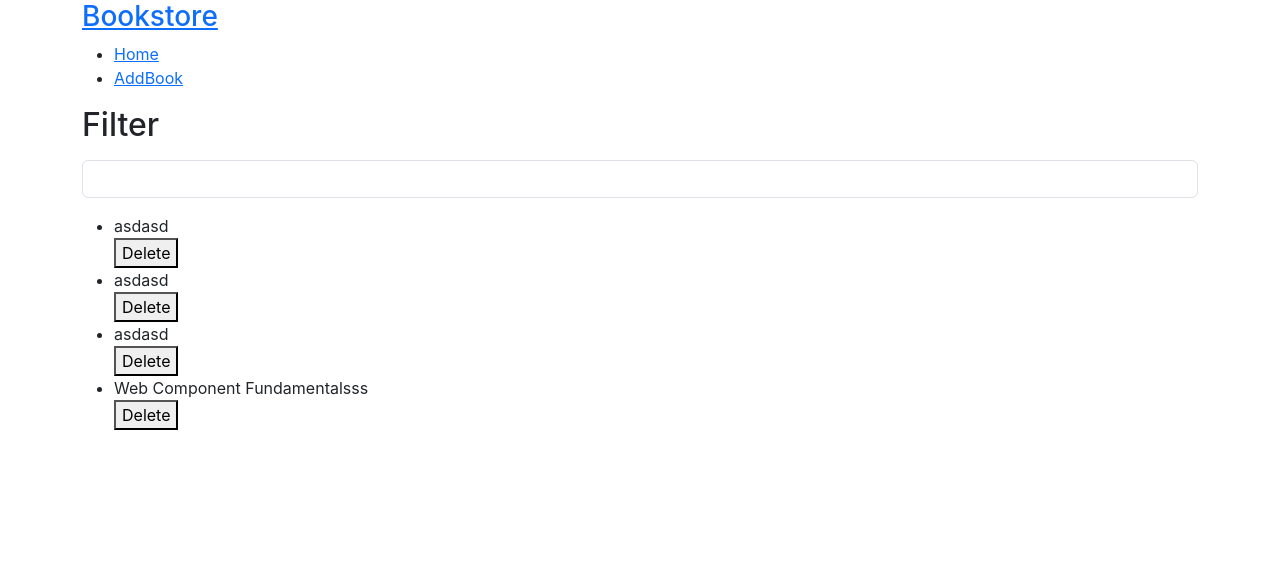
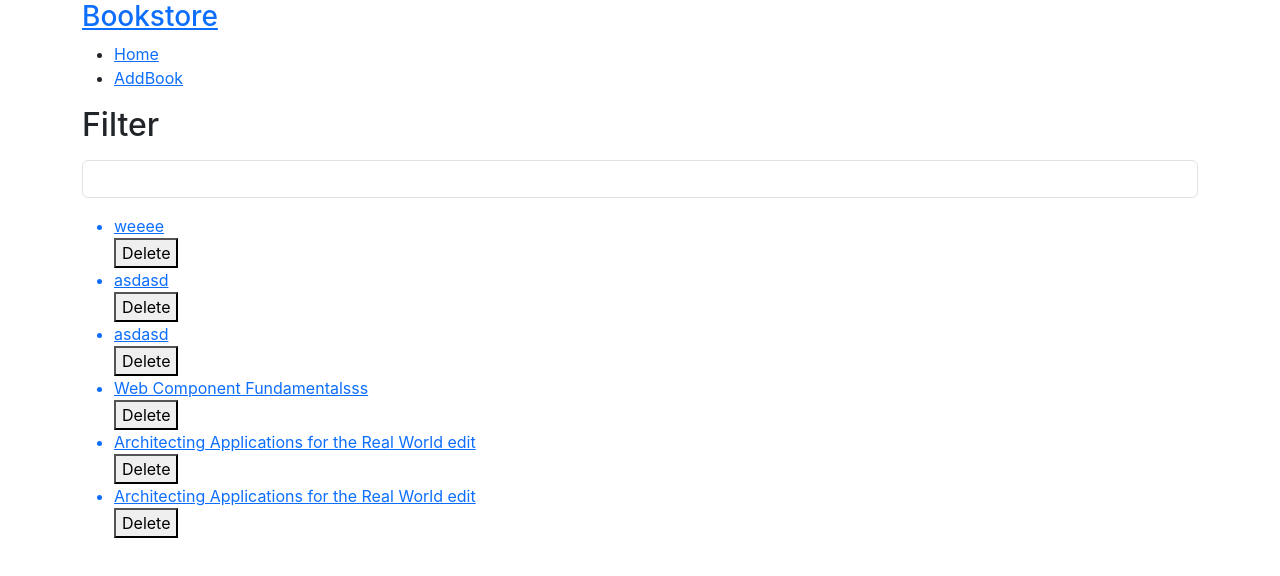
Before and after one commit to priyanka19697/Bookstore, a React (Create React App) app: page / in a window 1280 px wide. Shown: the top 576 px of the page. Built offline with nearby package versions, Linux system fonts and the light colour scheme; data requests are answered from the project's data file.

Commit message:
EDIT COMPLTE

```diff
--- a/db.json
+++ b/db.json
@@ -1,8 +1,8 @@
 {
   "books": [
     {
-      "title": "asdasd",
-      "author": "123",
+      "title": "weeee",
+      "author": "123 dogi",
       "isbn": "123",
       "publicationDate": "123",
       "publisher": "123`",
@@ -43,6 +43,28 @@
       "genre": "sexy",
       "format": "wooo",
       "id": 9
+    },
+    {
+      "title": "Architecting Applications for the Real World edit",
+      "author": "buny",
+      "isbn": "123",
+      "publicationDate": "ads",
+      "publisher": "asd",
+      "price": "asdas",
+      "genre": "asdas",
+      "format": "asd",
+      "id": 10
+    },
+    {
+      "title": "Architecting Applications for the Real World edit",
+      "author": "buny and dogi",
+      "isbn": "123",
+      "publicationDate": "ads",
+      "publisher": "asd",
+      "price": "asdas",
+      "genre": "asdas",
+      "format": "asd",
+      "id": 11
     }
   ]
 }
--- a/src/App.js
+++ b/src/App.js
@@ -22,6 +22,7 @@ class App extends Component {
 					<Switch>
 						<Route exact path="/" component={ViewBooks} />
 						<Route exact path="/addbook" component={AddBook} />
+						<Route exact path="/edit/:bookId" component={AddBook}></Route>
 						{/* <Route path="/:post_id" component={AddBook} /> */}
 					</Switch>
 				</div>
--- a/src/components/AddBook.js
+++ b/src/components/AddBook.js
@@ -1,5 +1,5 @@
 import React, { Component } from 'react';
-import { saveBook } from '../data/BookApi';
+import { saveBook, getBook } from '../data/BookApi';
 
 class AddBook extends Component {
 	state = {
@@ -13,6 +13,34 @@ class AddBook extends Component {
 		format: null,
 	};
 
+	checkExistence = () => {
+		if(this.props.match.params.bookId ) {
+			console.log("FOUND BOOKID");
+			// now get the book from server
+			// bad way to make network call for 1 book but works
+			getBook(this.props.match.params.bookId).then((book) => {
+				this.setState({
+					title: book.title,
+					author: book.author,
+					isbn: book.isbn,
+					publicationDate: book.publicationDate,
+					publisher: book.publisher,
+					price: book.price,
+					genre: book.genre,
+					format: book.format,
+					id: book.id // setting id is important
+				})
+			})
+		}
+		 else{
+			 console.log("NO BOOKID FOUND"); // so render empty form
+		 }
+	}
+
+	componentDidMount() {
+		this.checkExistence();
+	}
+
 	handleChange = e => {
 		this.setState({
 			[e.target.id]: e.target.value,
@@ -25,6 +53,8 @@ class AddBook extends Component {
 	};
 
 	render() {
+		console.log(this.props);
+		console.log("STATE", this.state)
 		return (
 			<div className="container">
 				<div className="form-group">
@@ -32,35 +62,35 @@ class AddBook extends Component {
 						<label htmlFor="title">
 							<h4>Title</h4>
 						</label>
-						<input type="text" className="form-control" id="title" onChange={this.handleChange} />
+						<input type="text" value={this.state.title} className="form-control" id="title" onChange={this.handleChange} />
 						<label htmlFor="author">
 							<h4>Author</h4>
 						</label>
-						<input type="text" id="author" className="form-control" onChange={this.handleChange} />
+						<input type="text" value={this.state.author} id="author" className="form-control" onChange={this.handleChange} />
 						<label htmlFor="isbn">
 							<h4>ISBN</h4>
 						</label>
-						<input type="text" id="isbn" className="form-control" onChange={this.handleChange} />
+						<input type="text" value={this.state.isbn} id="isbn" className="form-control" onChange={this.handleChange} />
 						<label htmlFor="publicationDate" className="">
 							<h4>PublicationDate</h4>
 						</label>
-						<input type="text" id="publicationDate" className="form-control" onChange={this.handleChange} />
+						<input type="text" value={this.state.publicationDate} id="publicationDate" className="form-control" onChange={this.handleChange} />
 						<label htmlFor="publisher" className="">
 							<h4>Publisher</h4>
 						</label>
-						<input type="text" id="publisher" className="form-control" onChange={this.handleChange} />
+						<input type="text" value={this.state.publisher} id="publisher" className="form-control" onChange={this.handleChange} />
 						<label htmlFor="price" className="">
 							<h4>Price</h4>
 						</label>
-						<input type="text" id="price" className="form-control" onChange={this.handleChange} />
+						<input type="text" id="price" value={this.state.price} className="form-control" onChange={this.handleChange} />
 						<label htmlFor="genre" className="">
 							<h4>Genre</h4>
 						</label>
-						<input type="text" id="genre" className="form-control" onChange={this.handleChange} />
+						<input type="text" id="genre" value={this.state.genre} className="form-control" onChange={this.handleChange} />
 						<label htmlFor="format" className="">
 							<h4>Format</h4>
 						</label>
-						<input type="text" id="format" className="form-control" onChange={this.handleChange} />
+						<input type="text" id="format" value={this.state.format} className="form-control" onChange={this.handleChange} />
 						<button className="btn btn-default m-3">Submit</button>
 					</form>
 				</div>
--- a/src/components/ViewBooks.js
+++ b/src/components/ViewBooks.js
@@ -1,6 +1,7 @@
 import React, { Component } from 'react';
 import BookApi from '../data/BookApi';
 import { deleteBook } from '../data/BookApi';
+import {Link } from 'react-router-dom'
 
 class ViewBook extends Component {
 	state = {
@@ -30,7 +31,7 @@ class ViewBook extends Component {
 			console.log(book.id)
 			return (
 				<div>
-					<li>{book.title}</li>
+					<Link to={"/edit/"+ book.id}><li>{book.title}</li></Link>
 					<button onClick={(e) => {deleteBook(book.id)}}>Delete</button>
 				</div>
 			);
@@ -45,7 +46,7 @@ class ViewBook extends Component {
 			return (
 				<li>
 					<span>
-						{book.title} <button>Delete</button>
+						<Link>{book.title}</Link> <button>Delete</button>
 					</span>
 				</li>
 			);
--- a/src/data/BookApi.js
+++ b/src/data/BookApi.js
@@ -1,6 +1,7 @@
 import axios from 'axios';
 
 import { handleResponse, handleError } from './apiUtils';
+import { log } from 'util';
 const baseUrl = 'http://localhost:3000/books';
 
 export default class BookApi {
@@ -15,7 +16,7 @@ export default class BookApi {
 }
 
 export function saveBook(book) {
-	return fetch(baseUrl + (book.id || ''), {
+	return fetch(baseUrl +'/' +(book.id || ''), {
 		method: book.id ? 'PUT' : 'POST', // POST for create, PUT to update when id already exists.
 		headers: { 'content-type': 'application/json' },
 		body: JSON.stringify(book),
@@ -30,3 +31,9 @@ export function deleteBook(bookId) {
 		.then(handleResponse)
 		.catch(handleError);
 }
+
+export function getBook(bookId) {
+	return fetch(baseUrl + '/' + bookId, {method: 'GET'} )
+	.then(handleResponse)
+	.catch(handleError);
+}
```
